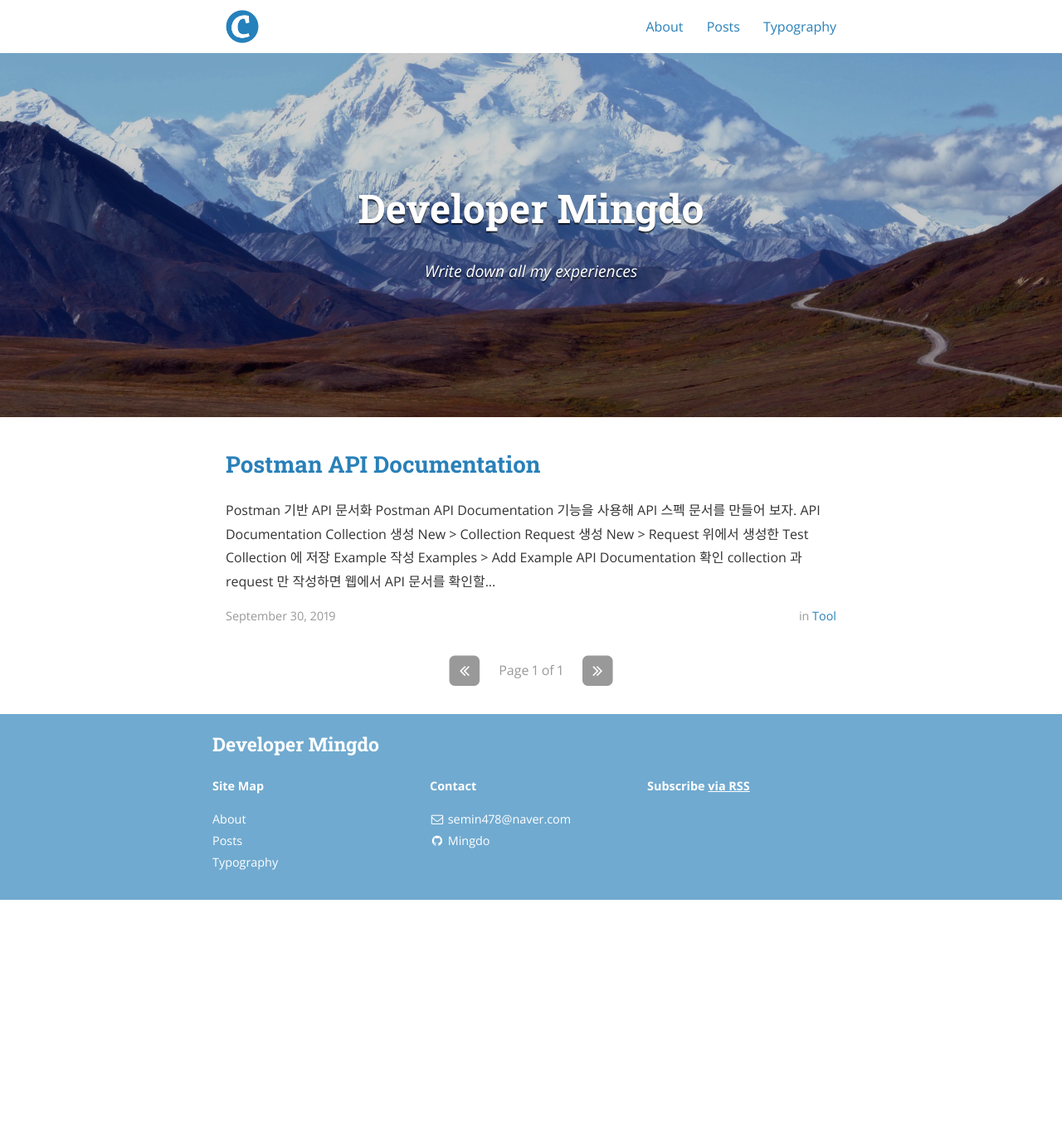
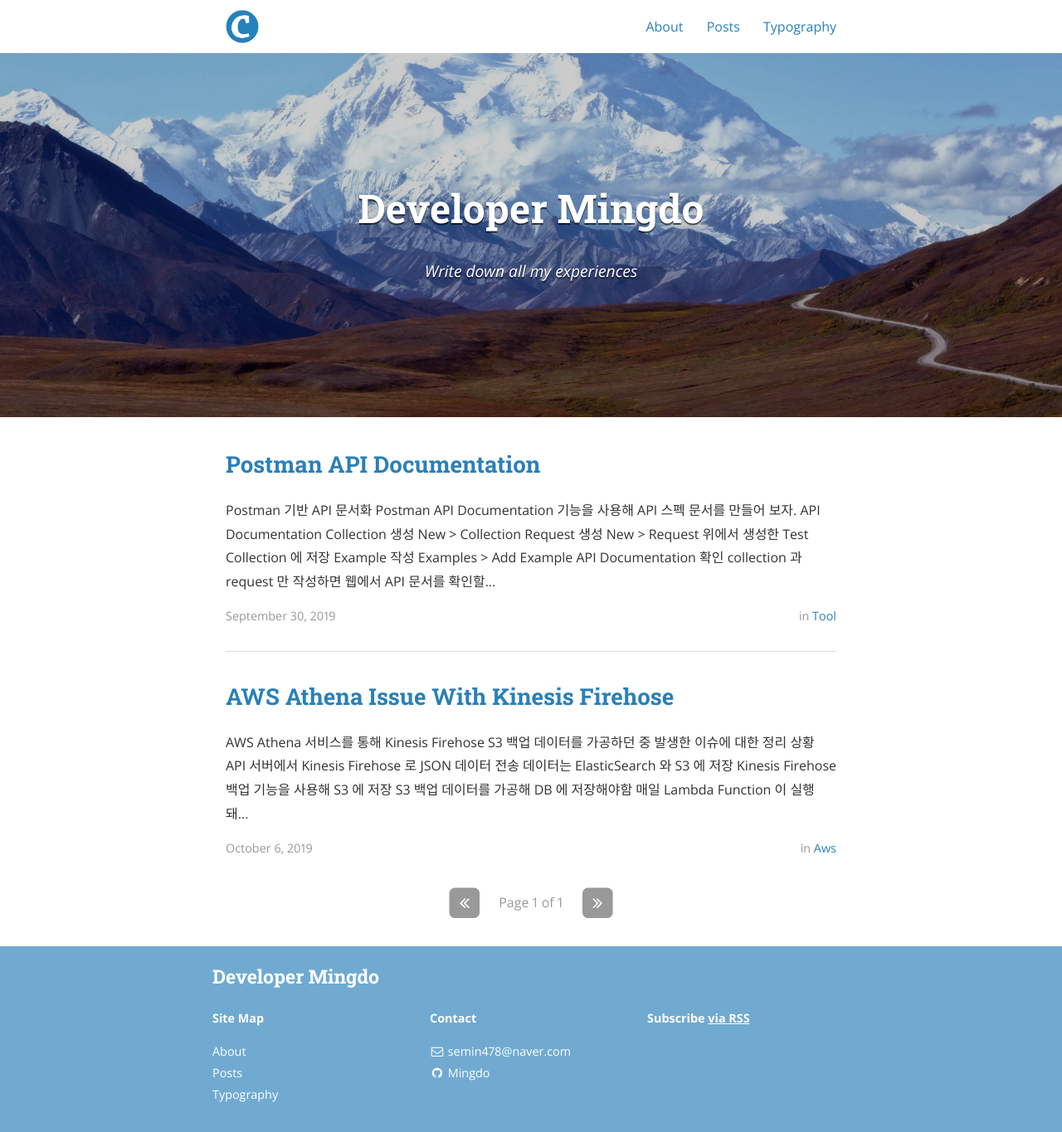
Before and after one commit to mingdo/mingdo.github.io, a Jekyll site: the page built from index.html, in a window 1280 px wide. Shown: the whole page at 83% size. Built offline with Jekyll 4.4.1, drawn with Linux system fonts in a browser that asks for light colours; nearby versions of some CDN libraries; the list of posts is cut into pages by our own code; before the commit the page ends 1085 px from its top, so only the background shows below that; some of the changed lines change nothing that is shown.

Commit message:
2019-10-06-aws-athena-issue-with-kinesis-firehose

````diff
--- a/_config.yml
+++ b/_config.yml
@@ -46,7 +46,7 @@ jekyll-archives:
     tag: '/tag/:name/'
 
 # Disqus comments
-# disqus_shortname: bencentra
+disqus_shortname: mingdo_blog
 
 # Google analytics
 # ga_tracking_id: "UA-XXXX-1"
--- /dev/null
+++ b/_posts/aws/2019-10-06-aws-athena-issue-with-kinesis-firehose.md
@@ -0,0 +1,64 @@
+---
+layout: post
+title:  "AWS Athena Issue With Kinesis Firehose"
+date:   2019-10-06 19:28:00
+author: Mingdo
+categories: AWS
+tag: athena, kinesis
+---
+
+AWS Athena 서비스를 통해 Kinesis Firehose S3 백업 데이터를 가공하던 중 발생한 이슈에 대한 정리
+
+# 상황
+- API 서버에서 Kinesis Firehose 로 JSON 데이터 전송
+- 데이터는 ElasticSearch 와 S3 에 저장
+    - Kinesis Firehose 백업 기능을 사용해 S3 에 저장
+- S3 백업 데이터를 가공해 DB 에 저장해야함
+    - 매일 Lambda Function 이 실행돼 전날에 대한 통계를 DB 에 저장
+
+# 문제해결
+### Kinesis Firehose backup 기능에서는 S3 데이터 prefix 변경이 제한적이기 때문에 Athena 자동 파티셔닝 명령을 사용할 수 없음
+- year=2019/month=10/day=04 와 같은 형식은 자동 파티셔닝 가능하지만 현재 2019/10/04 와 같은 형식으로 저장돼 자동 파티셔닝 불가능
+    - Kinesis Firehose backup 기능에서는 2019 앞에 year 와 같은 prefix 를 붙일 수 없음
+- 수동 명령으로 1일 1회 파티셔닝 진행
+```
+ALTER TABLE elb_logs_raw_native_part ADD PARTITION (year='2019',month='10',day='04') location 's3://athena-examples/elb/plaintext/2019/10/04/'
+```
+
+### JSON 데터 간 구분자가 없어 Athena 에서 첫 번째 JSON 객체만 읽음
+- ```{'a':'b'}{'c':'d'}``` 와 같이 객체간 구분자가 없음
+- API 단에서 JSON 전송 시 개행 추가한 뒤 재배포
+- 기존 S3 데이터 임시 인스턴스에 sink ``` aws s3 sync <S3 버킷 경로> <저장 경로> ```
+- JSON 객체간 개행 추가 스크립트 실행
+    ```
+    for file in $(find <파일경로> -type f)
+    do
+            sed -i -E "s/\}\{/\}\n\{/g" $file
+    done
+    ```
+- 변경한 파일 S3 에 sink ``` aws s3 sync <저장 경로> <S3 버킷 경로> ```
+
+### S3 에 저장된 파일의 시간 관련 데이터는 KST 기준인데 S3 폴더 및 파일 구조는 UTC 기준으로 저장되어 있어 일 별 조회 시 데이터 누락됨
+- 10월 5일 데이터는 2019/10/04 폴더에 있어야 하는데 폴더 구조가 UTC 기준으로 되어 있어 오전 9시까지의 데이터가 2019/10/03 폴더에 존재
+- 10월 5일의 데이터가 필요하면 10/03 와 10/04 폴더를 모두 조회한 뒤 파일 내부의 시간 데이터로 10월 4일 데이터 조회
+  ```
+  // Athena query
+  // 10/03, 10/04 파티셔닝 되어 있어야 함
+  select *
+  from sample_table
+  where
+  (
+    (
+      year = year(timestamp '2019-10-05 01:00:00' - interval '1' day)
+      AND month = month(timestamp '2019-10-05 01:00:00' - interval '1' day)
+      AND day = day(timestamp '2019-10-05 01:00:00' - interval '1' day)
+    )
+    OR
+    (
+      year = year(timestamp '2019-10-05 01:00:00' - interval '2' day)
+      AND month = month(timestamp '2019-10-05 01:00:00' - interval '2' day)
+      AND day = day(timestamp '2019-10-05 01:00:00' - interval '2' day)
+    )
+  )
+  and date(actionoccurredat) = date(timestamp '2019-10-05 01:00:00' - interval '1' day)
+  ```
````
